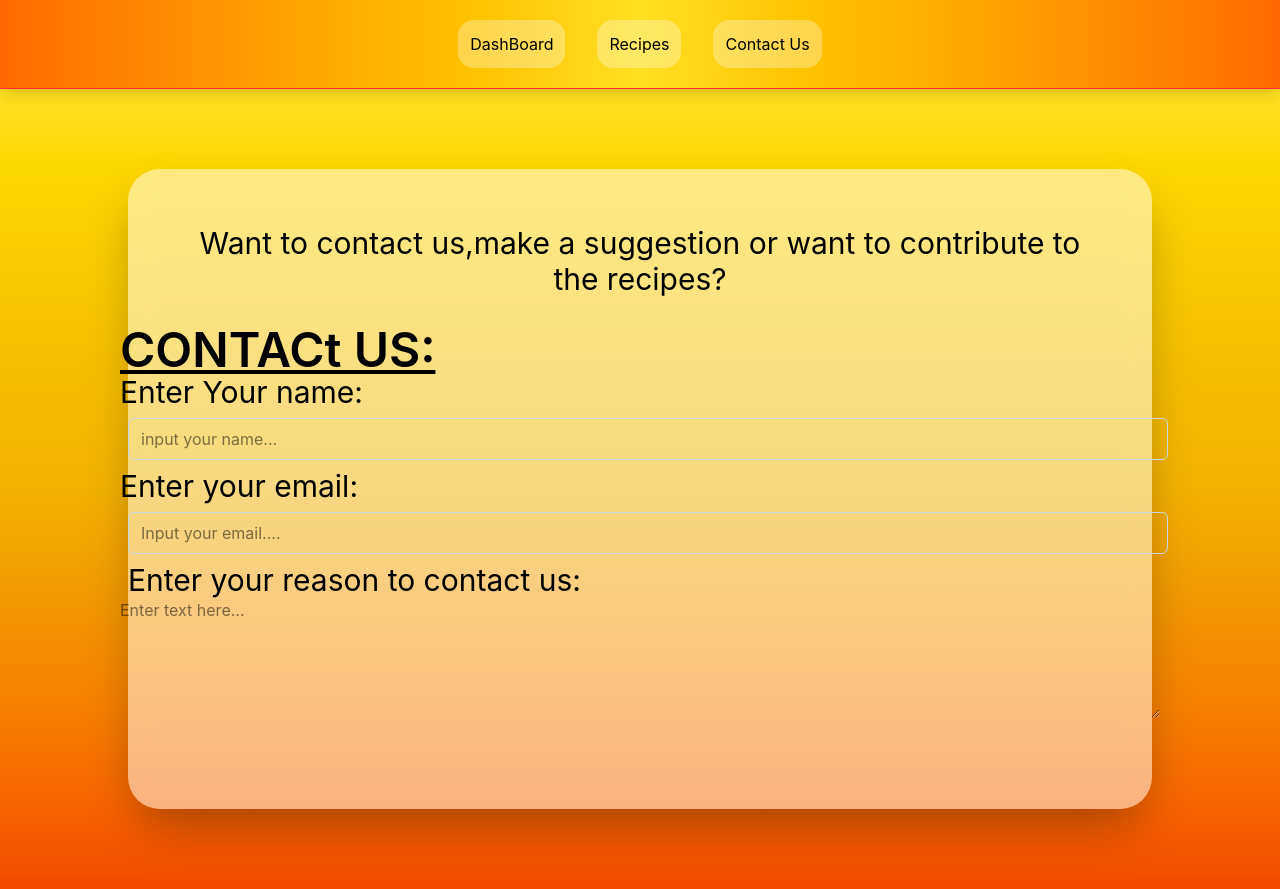
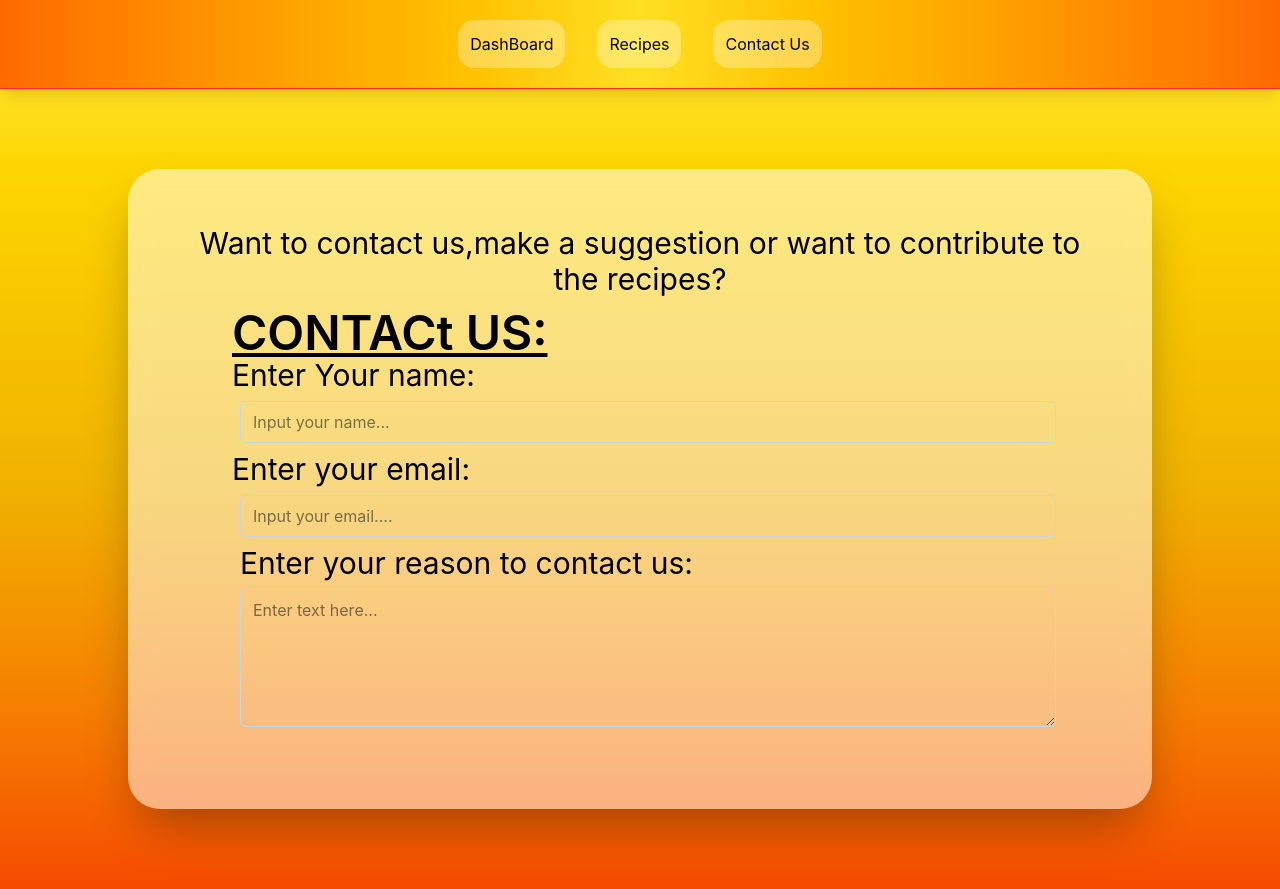
Before and after one commit to RayW-exe/Food4U, a React (Vite) app: page /Contactus in a window 1280 px wide. Built offline with nearby package versions, Linux system fonts and the light colour scheme; data requests are answered from the project's data file; a web font is replaced by a local one.

Commit message:
Updated contact page

```diff
--- a/src/Pages/ContactUs.jsx
+++ b/src/Pages/ContactUs.jsx
@@ -13,7 +13,7 @@ function Contactus () {
                         <label htmlFor="Name" className="text-3xl">Enter Your name:</label>
                         <input
                         type="text"
-                        placeholder="input your name..."
+                        placeholder="Input your name..."
                         className="border border-slate-300 rounded-md px-3 py-2 focus:bg-white w-full focus:outline-none focus:border-blue-500 focus:ring-1 focus:ring-blue-500 m-2 "
                         />
                         <label htmlFor="Email" className="text-3xl">Enter your email:</label>
@@ -23,7 +23,7 @@ function Contactus () {
                         className="border border-slate-300 rounded-md px-3 py-2 focus:bg-white w-full focus:outline-none focus:border-blue-500 focus:ring-1 focus:ring-blue-500 m-2 "
                         />
                         <label htmlFor="Reason" className="text-3xl m-2">Enter your reason to contact us:</label>
-                        <textarea name="reason" id="rs" cols="100" rows="5" placeholder="Enter text here..."></textarea>
+                        <textarea name="reason" id="rs" cols="100" rows="5" placeholder="Enter text here..." className="border border-slate-300 rounded-md px-3 py-2 focus:bg-white w-full focus:outline-none focus:border-blue-500 focus:ring-1 focus:ring-blue-500 m-2 "></textarea>
                     </div>
                 </form>
             </div>
```
